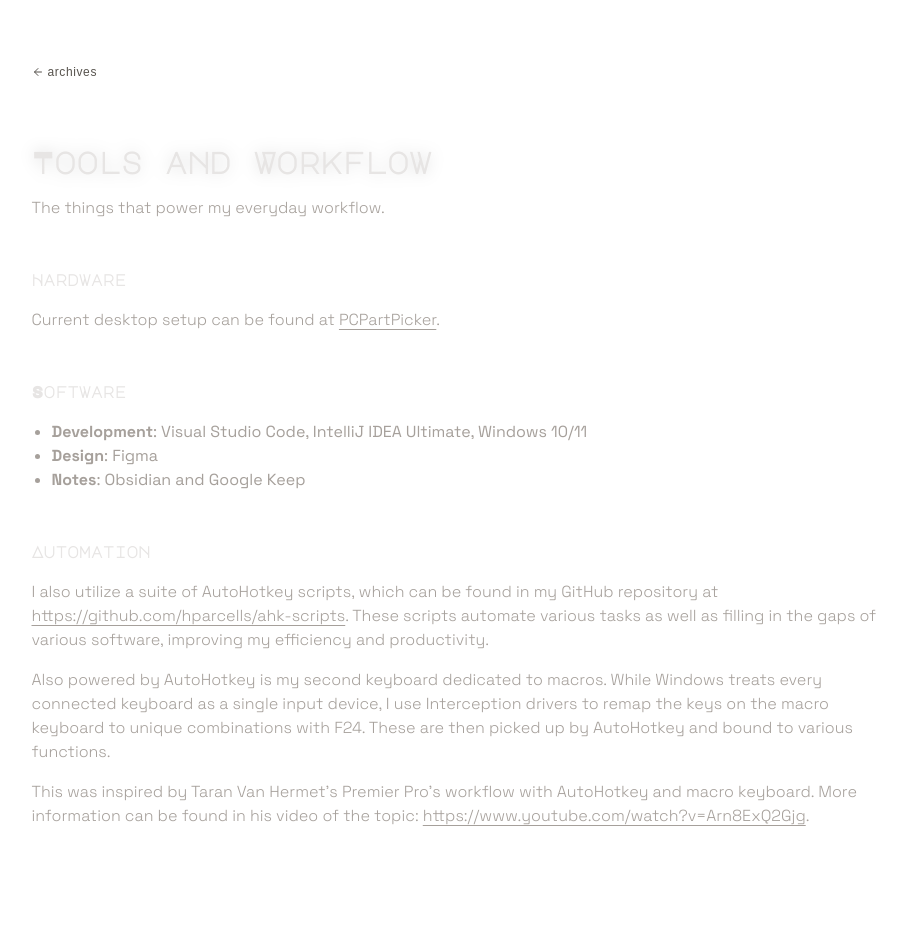
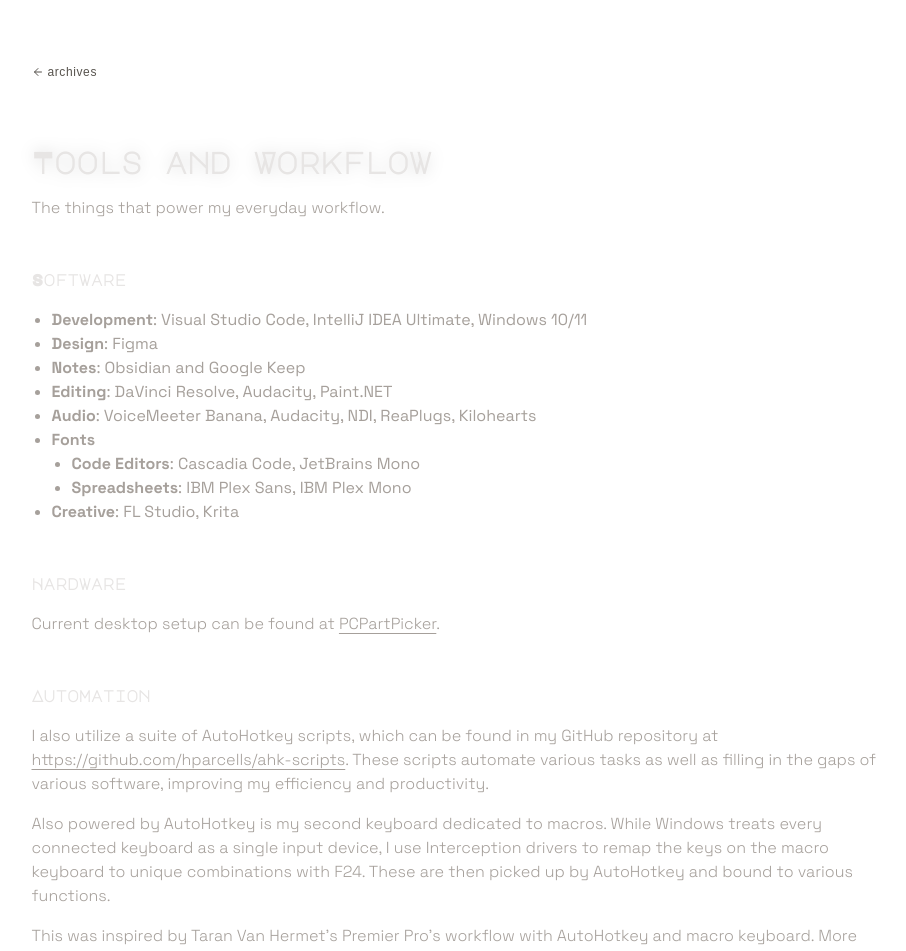
Before and after one commit to hparcells/the-archives, a Next.js app: page /tools in a window 1280 px wide. Shown: the top 951 px of the page, without its empty margins (169-1075 px from the left). Before the commit the page ends 844 px from the top, so only its background shows below. Built offline with nearby package versions, Linux system fonts and the light colour scheme; a web font is replaced by a local one.

Commit message:
feat: Complete Tools page.

```diff
--- a/cspell.json
+++ b/cspell.json
@@ -8,6 +8,8 @@
         "Hermet",
         "hparcells",
         "hunterparcells",
+        "Kilohearts",
+        "Krita",
         "Parcells",
         "Taran",
         "Tibb",
--- a/src/app/page.tsx
+++ b/src/app/page.tsx
@@ -27,7 +27,7 @@
     items: [
       { title: 'Now', to: '/now' },
       { title: 'More About Me', to: '/me', chip: 'under-construction' },
-      { title: 'Tools and Workflow', to: '/tools', chip: 'under-construction' },
+      { title: 'Tools and Workflow', to: '/tools' },
       { title: 'This Website', to: '/website' }
     ]
   },
--- a/src/app/tools/page.tsx
+++ b/src/app/tools/page.tsx
@@ -6,6 +6,40 @@
       title='Tools and Workflow'
       description='The things that power my everyday workflow.'
     >
+      <section className='stack-4'>
+        <h2>Software</h2>
+        <ul>
+          <li>
+            <strong>Development</strong>: Visual Studio Code, IntelliJ IDEA Ultimate, Windows 10/11
+          </li>
+          <li>
+            <strong>Design</strong>: Figma
+          </li>
+          <li>
+            <strong>Notes</strong>: Obsidian and Google Keep
+          </li>
+          <li>
+            <strong>Editing</strong>: DaVinci Resolve, Audacity, Paint.NET
+          </li>
+          <li>
+            <strong>Audio</strong>: VoiceMeeter Banana, Audacity, NDI, ReaPlugs, Kilohearts
+          </li>
+          <li>
+            <strong>Fonts</strong>
+            <ul>
+              <li>
+                <strong>Code Editors</strong>: Cascadia Code, JetBrains Mono
+              </li>
+              <li>
+                <strong>Spreadsheets</strong>: IBM Plex Sans, IBM Plex Mono
+              </li>
+            </ul>
+          </li>
+          <li>
+            <strong>Creative</strong>: FL Studio, Krita
+          </li>
+        </ul>
+      </section>
       <section className='stack-4'>
         <h2>Hardware</h2>
         <p>
@@ -18,20 +52,6 @@
           </a>
           .
         </p>
-      </section>
-      <section className='stack-4'>
-        <h2>Software</h2>
-        <ul>
-          <li>
-            <strong>Development</strong>: Visual Studio Code, IntelliJ IDEA Ultimate, Windows 10/11
-          </li>
-          <li>
-            <strong>Design</strong>: Figma
-          </li>
-          <li>
-            <strong>Notes</strong>: Obsidian and Google Keep
-          </li>
-        </ul>
       </section>
       <section className='stack-4'>
         <h2>Automation</h2>
@@ -55,12 +75,12 @@
         </p>
         <p>
           This was inspired by Taran Van Hermet&apos;s Premier Pro&apos;s workflow with AutoHotkey
-          and macro keyboard. More information can be found in his video of the topic:{' '}
+          and macro keyboard. More information can be found in{' '}
           <a
             href='https://www.youtube.com/watch?v=Arn8ExQ2Gjg'
             target='_blank'
           >
-            https://www.youtube.com/watch?v=Arn8ExQ2Gjg
+            his video of the topic
           </a>
           .
         </p>
```
